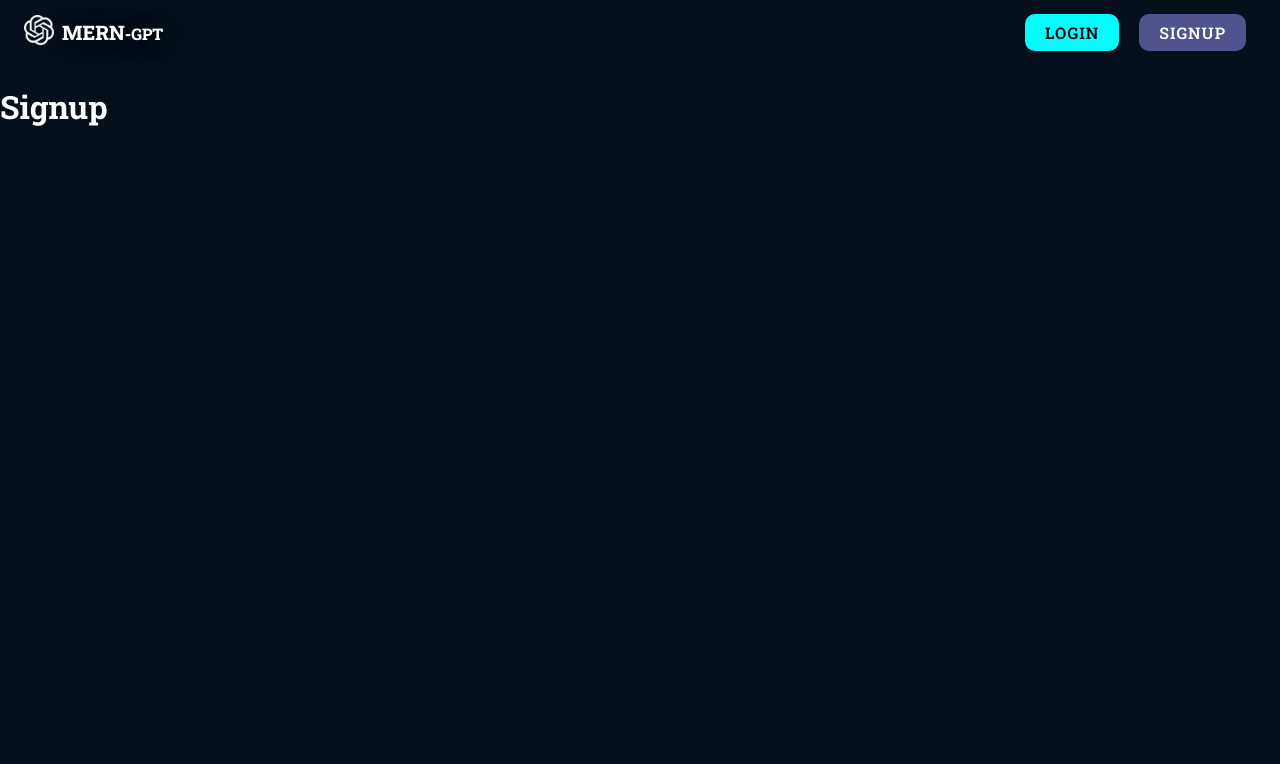
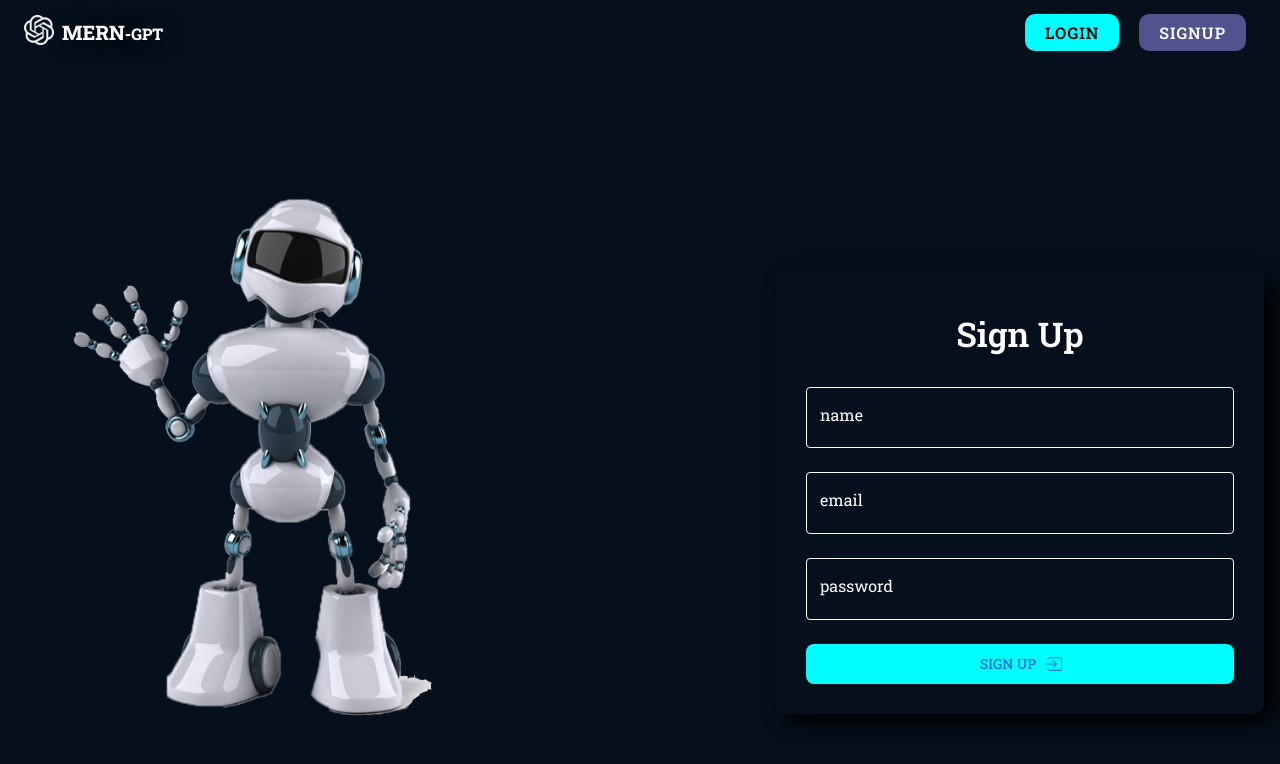
Before and after one commit to may-thu-htet/MERN-AI-ChatBot-starting-project, a React (Vite) app in the folder frontend/: page /signup in a window 1280 px wide. Shown: the top 764 px of the page. Built offline with nearby package versions, Linux system fonts and the light colour scheme; no server answers.

Commit message:
sign up function

```diff
--- a/frontend/src/App.tsx
+++ b/frontend/src/App.tsx
@@ -5,8 +5,10 @@ import Home from "./components/pages/home";
 import Login from "./components/pages/login";
 import Signup from "./components/pages/Signup";
 import NotFound from "./components/pages/NotFound";
+import { useAuth } from "./context/AuthContext";
 
 function App() {
+  const auth = useAuth();
   return (
     <main>
       <Header />
@@ -14,7 +16,9 @@ function App() {
         <Route path="/" element={<Home />} />
         <Route path="/login" element={<Login />} />
         <Route path="/signup" element={<Signup />} />
-        <Route path="/chat" element={<Chat />} />
+        {auth?.isLoggedIn && auth.user && (
+          <Route path="/chat" element={<Chat />} />
+        )}
         <Route path="*" element={<NotFound />} />
       </Routes>
     </main>
--- a/frontend/src/components/pages/Signup.tsx
+++ b/frontend/src/components/pages/Signup.tsx
@@ -1,10 +1,111 @@
-import React from "react";
+import { Box, Typography, Button } from "@mui/material";
+import { IoIosLogIn } from "react-icons/io";
+import React, { useEffect } from "react";
+import CustomizedInput from "../shared/CustomizedInput";
+import axios from "axios";
+import { useAuth } from "../../context/AuthContext";
+import toast from "react-hot-toast";
+import { useNavigate } from "react-router-dom";
+
+axios.defaults.baseURL = "http://localhost:5000/api/v1";
+axios.defaults.withCredentials = true;
 
 const Signup = () => {
+  const navigate = useNavigate();
+  const auth = useAuth();
+  const handleSubmit = async (e: React.FormEvent<HTMLFormElement>) => {
+    e.preventDefault();
+    const formdata = new FormData(e.currentTarget);
+    const name = formdata.get("name") as string;
+    const email = formdata.get("email") as string;
+    const password = formdata.get("password") as string;
+    try {
+      toast.loading("Signing up", { id: "signup" });
+      await auth?.signup(name, email, password);
+      // Dismiss the loading toast and show success toast
+      toast.dismiss("signup");
+      toast.success("Signed up successfully", { id: "signup" });
+    } catch (error) {
+      console.log(error);
+
+      toast.error("Fail to log in", { id: "signin" });
+    }
+  };
+
+  useEffect(() => {
+    if (auth?.user) {
+      return navigate("/chat");
+    }
+  }, [auth]);
+
   return (
-    <div>
-      <h1>Signup</h1>
-    </div>
+    <Box width={"100%"} height={"100%"} display={"flex"} flex={1}>
+      <Box padding={8} mt={8} display={{ md: "flex", sm: "none", xs: "none" }}>
+        <img src="airobot.png" alt="airobot" style={{ width: "400px" }} />
+      </Box>
+      <Box
+        display={"flex"}
+        flex={{ xs: 1, md: 0.5 }}
+        justifyContent={"center"}
+        alignItems={"center"}
+        padding={2}
+        ml={"auto"}
+        mt={16}
+      >
+        <form
+          onSubmit={handleSubmit}
+          style={{
+            margin: "auto",
+            padding: "30px",
+            boxShadow: "10px 10px 20px #000",
+            border: "none",
+            borderRadius: "10px",
+          }}
+        >
+          <Box
+            sx={{
+              display: "flex",
+              flexDirection: "column",
+              justifyContent: "center",
+            }}
+          >
+            <Typography
+              variant="h4"
+              textAlign={"center"}
+              padding={2}
+              fontWeight={600}
+            >
+              Sign Up
+            </Typography>
+            <CustomizedInput type={"text"} name={"name"} label={"name"} />
+            <CustomizedInput type={"email"} name={"email"} label={"email"} />
+            <CustomizedInput
+              type={"password"}
+              name={"password"}
+              label={"password"}
+            />
+            <Button
+              type="submit"
+              sx={{
+                px: 2,
+                py: 1,
+                mt: 2,
+                width: "400 px",
+                borderRadius: 2,
+                bgcolor: "#00fffc",
+                ":hover": {
+                  bgcolor: "white",
+                  color: "black",
+                },
+              }}
+              endIcon={<IoIosLogIn />}
+            >
+              Sign Up
+            </Button>
+          </Box>
+        </form>
+      </Box>
+    </Box>
   );
 };
 
--- a/frontend/src/components/pages/login.tsx
+++ b/frontend/src/components/pages/login.tsx
@@ -1,15 +1,17 @@
 import { Box, Typography, Button } from "@mui/material";
 import { IoIosLogIn } from "react-icons/io";
-import React from "react";
+import React, { useEffect } from "react";
 import CustomizedInput from "../shared/CustomizedInput";
 import axios from "axios";
 import { useAuth } from "../../context/AuthContext";
 import toast from "react-hot-toast";
+import { useNavigate } from "react-router-dom";
 
 axios.defaults.baseURL = "http://localhost:5000/api/v1";
 axios.defaults.withCredentials = true;
 
 const Login = () => {
+  const navigate = useNavigate();
   const auth = useAuth();
   const handleSubmit = async (e: React.FormEvent<HTMLFormElement>) => {
     e.preventDefault();
@@ -21,13 +23,20 @@ const Login = () => {
       await auth?.login(email, password);
       // Dismiss the loading toast and show success toast
       toast.dismiss("login");
-      toast.success("Logged in successfully", { id: "loggedin" });
+      toast.success("Logged in successfully", { id: "login" });
     } catch (error) {
       console.log(error);
 
-      toast.error("Fail to log in", { id: "loginFailed" });
+      toast.error("Fail to log in", { id: "login" });
     }
   };
+
+  useEffect(() => {
+    if (auth?.user) {
+      return navigate("/chat");
+    }
+  }, [auth]);
+
   return (
     <Box width={"100%"} height={"100%"} display={"flex"} flex={1}>
       <Box padding={8} mt={8} display={{ md: "flex", sm: "none", xs: "none" }}>
--- a/frontend/src/context/AuthContext.tsx
+++ b/frontend/src/context/AuthContext.tsx
@@ -9,6 +9,7 @@ import {
   checkAuthStatus,
   loginUser,
   logoutUser,
+  signupUser,
 } from "../helpers/api-communicator";
 
 type User = {
@@ -46,13 +47,15 @@ export const AuthProvider = ({ children }: { children: ReactNode }) => {
   }, []);
 
   const signup = async (name: string, email: string, password: string) => {
-    setIsLoggedIn(true);
+    const data = await signupUser(name, email, password);
+    if (data) {
+      setUser({ name: data.name, email: data.email });
+      setIsLoggedIn(true);
+    }
   };
 
   const login = async (email: string, password: string) => {
-    console.log(email, password);
     const data = await loginUser(email, password);
-    console.log(data);
     if (data) {
       setUser({ name: data.name, email: data.email });
       setIsLoggedIn(true);
--- a/frontend/src/helpers/api-communicator.tsx
+++ b/frontend/src/helpers/api-communicator.tsx
@@ -4,6 +4,19 @@ export const loginUser = async (email: string, password: string) => {
   const res = await axios.post("/user/login", { email, password });
   if (res.status !== 200) {
     throw new Error("Unable to login");
+  }
+  const data = await res.data;
+  return data;
+};
+
+export const signupUser = async (
+  name: string,
+  email: string,
+  password: string
+) => {
+  const res = await axios.post("/user/signup", { name, email, password });
+  if (res.status !== 201) {
+    throw new Error("Unable to signup");
   }
   const data = await res.data;
   return data;
```
